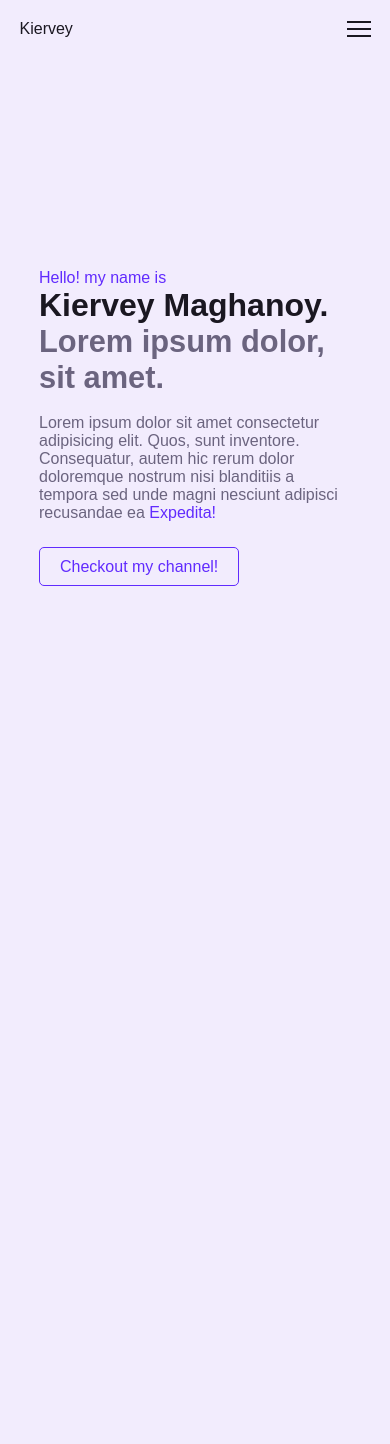
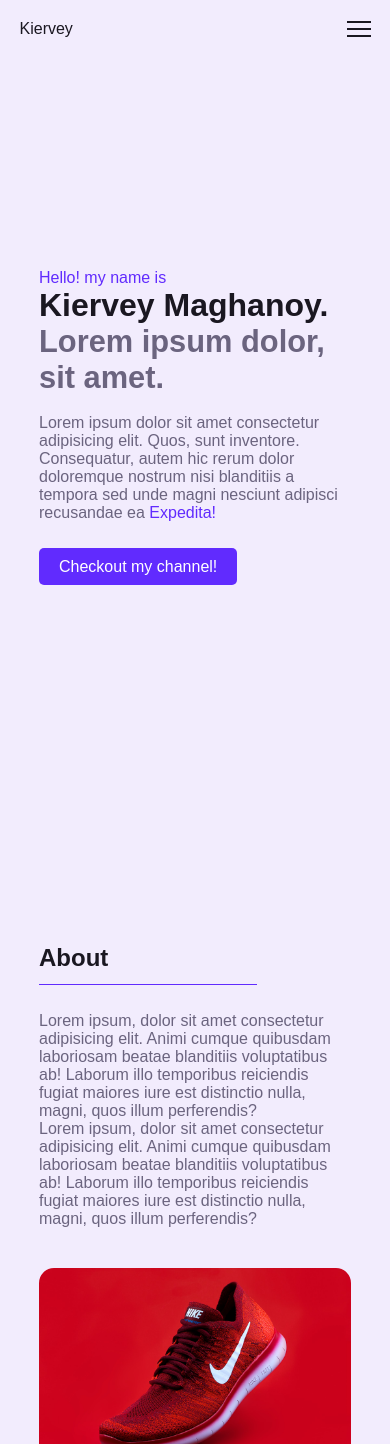
Before and after one commit to kiervz/kiervz.github.io, a React (Create React App) app: page / in a window 390 px wide. Shown: the top 1444 px of the page. Before the commit the page ends 844 px from the top, so only its background shows below. Built offline with nearby package versions, Linux system fonts and the light colour scheme; the HTML template or start-up script is replaced by a standard one.

Commit message:
add about content

```diff
--- a/src/App.js
+++ b/src/App.js
@@ -1,6 +1,7 @@
 import React from "react";
 import MainContent from "./layouts/MainContent";
 import Navbar from "./layouts/Navbar";
+import About from "./pages/About";
 import Main from "./pages/Main";
 
 const App = () => {
@@ -9,6 +10,7 @@ const App = () => {
             <Navbar />
             <MainContent>
                 <Main />
+                <About />
             </MainContent>
         </div>
     );
--- a/src/index.css
+++ b/src/index.css
@@ -16,7 +16,7 @@
   --primary-color: #1A1721;
   --secondary-color: #6B647F;
   --bg-color: #F2ECFD;
-  --bg-secondary-color: #EAE0FF;
+  --bg-secondary-color: #EEE8F9;
   --transition: all 0.25s cubic-bezier(0.645,0.045,0.355,1);
   --navy-shadow: rgba(240, 237, 253,0.7);
 }
@@ -24,6 +24,21 @@
 body {
   color: var(--primary-color);
   background-color: var(--bg-color);
+}
+
+.content-title {
+  position: relative;
+  margin-bottom: 40px;
+}
+
+.content-title::after {
+  position: absolute;
+  content: "";
+  width: 70%;
+  height: 1px;
+  top: 40px;
+  left: 0;
+  background-color: var(--violet-color);
 }
 
 .text-primary {
@@ -46,6 +61,19 @@ body {
   text-align: center;
 }
 
+.btn-primary {
+  padding: 10px 20px;
+  background-color: var(--violet-color);
+  color: white;
+  border: 0;
+  border-radius: 5px;
+  cursor: pointer;
+}
+
+.btn-primary:hover {
+  background-color: #4D32D3;
+}
+
 .btn-outline-primary {
   padding: 10px 20px;
   border: 1px solid var(--violet-color);
@@ -56,7 +84,7 @@ body {
 }
 
 .btn-outline-primary:hover {
-  background-color: rgb(100, 255, 218, .1);
+  background-color: rgba(96, 43, 254, 0.286);
 }
 
 a {
--- a/src/layouts/MainContent.js
+++ b/src/layouts/MainContent.js
@@ -2,9 +2,9 @@ import React from 'react'
 
 function MainContent(props) {
     return (
-        <>
+        <div id='content'>
             {props.children}
-        </>
+        </div>
     )
 }
 
--- a/src/layouts/Navbar.js
+++ b/src/layouts/Navbar.js
@@ -9,17 +9,18 @@ const Navbar = () => {
     const checkWidth = () => {
         if (width > 768 && isOpenMenu) {
             setIsOpenMenu(false)
+            document.querySelector('#content').classList.remove('active-blur')
         }
     }
 
     const clickMenu = () => {
         setIsOpenMenu(!isOpenMenu)
 
-        document.body.classList.add('body-overflow')
-
         if (!isOpenMenu) {
+            document.body.classList.add('body-overflow')
             document.querySelector('#content').classList.add('active-blur')
         } else {
+            document.body.classList.remove('body-overflow')
             document.querySelector('#content').classList.remove('active-blur')
         }
     }
--- /dev/null
+++ b/src/pages/About.css
@@ -0,0 +1,46 @@
+.about {
+    min-height: 90vh;
+    margin: 0px auto;
+    padding: 100px 0px;
+    max-width: 1000px;
+    width: 80vw;
+}
+
+.about-container {
+    display: flex;
+    justify-content: space-between;
+}
+
+.about-content {
+    padding-right: 20px;
+    color: var(--secondary-color);
+}
+
+.about-image {
+    width: 50%;
+    height: auto;
+    border-radius: 15px;
+    filter: opacity(0.4) drop-shadow(0 0 0 #602bfe52) saturate(1.1);
+}
+
+.about-image:hover {
+    filter: initial;
+}
+
+
+
+@media (max-width:768px) {
+    .about-container {
+        display: flex;
+        flex-direction: column;
+        justify-content: space-between;
+    }
+
+    .about-image {
+        padding: 0px;
+        margin-top: 40px;
+        width: 100%;
+        height: auto;
+        filter: none;
+    }
+}
--- /dev/null
+++ b/src/pages/About.js
@@ -0,0 +1,21 @@
+import React from 'react'
+import './About.css'
+import aboutImage from '../assets/images/shoe.jpg'
+
+const About = () => {
+    return (
+        <section id="about" className="about">
+            <h2 className="content-title">About</h2>
+            <div className="about-container">
+                <div className="about-content">
+                    <p>Lorem ipsum, dolor sit amet consectetur adipisicing elit. Animi cumque quibusdam laboriosam beatae blanditiis voluptatibus ab! Laborum illo temporibus reiciendis fugiat maiores iure est distinctio nulla, magni, quos illum perferendis?</p>
+                    <p>Lorem ipsum, dolor sit amet consectetur adipisicing elit. Animi cumque quibusdam laboriosam beatae blanditiis voluptatibus ab! Laborum illo temporibus reiciendis fugiat maiores iure est distinctio nulla, magni, quos illum perferendis?</p>
+                </div>
+
+                <img className="about-image" src={aboutImage} alt="about" />
+            </div>
+        </section>
+    )
+}
+
+export default About
--- a/src/pages/Main.js
+++ b/src/pages/Main.js
@@ -3,19 +3,17 @@ import './Main.css'
 
 const Main = () => {
     return (
-        <div id='content'>
-            <section className='main'>
-                <div class="hero">
-                    <p class="text-success">Hello! my name is</p>
-                    <h1 class="text-primary">Kiervey Maghanoy.</h1>
-                    <h2 class="text-secondary">Lorem ipsum dolor, sit amet.</h2>
-                    <br />
-                    <p class="text-secondary hero-description">Lorem ipsum dolor sit amet consectetur adipisicing elit. Quos, sunt inventore. Consequatur, autem hic rerum dolor doloremque nostrum nisi blanditiis a tempora sed unde magni nesciunt adipisci recusandae ea <a href="#" class="text-success">Expedita!</a></p>
-                    <br /><br />
-                    <a href="#a" class="btn-outline-primary">Checkout my channel!</a>
-                </div>
-            </section>
-        </div>
+        <section className='main'>
+            <div className="hero">
+                <p className="text-success">Hello! my name is</p>
+                <h1 className="text-primary">Kiervey Maghanoy.</h1>
+                <h2 className="text-secondary">Lorem ipsum dolor, sit amet.</h2>
+                <br />
+                <p className="text-secondary hero-description">Lorem ipsum dolor sit amet consectetur adipisicing elit. Quos, sunt inventore. Consequatur, autem hic rerum dolor doloremque nostrum nisi blanditiis a tempora sed unde magni nesciunt adipisci recusandae ea <a href="#" className="text-success">Expedita!</a></p>
+                <br /><br />
+                <a href="#a" className="btn-primary">Checkout my channel!</a>
+            </div>
+        </section>
     )
 }
 
```
Also changed, not shown: src/assets/images/bg-wave.svg (deleted), src/assets/images/shoe.jpg (added).
